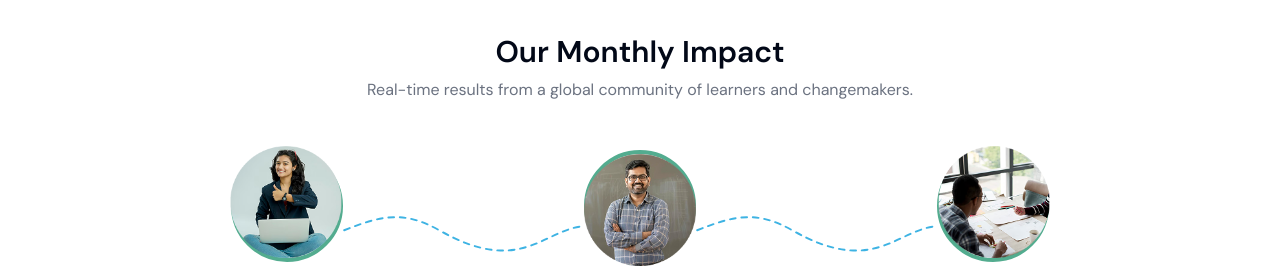
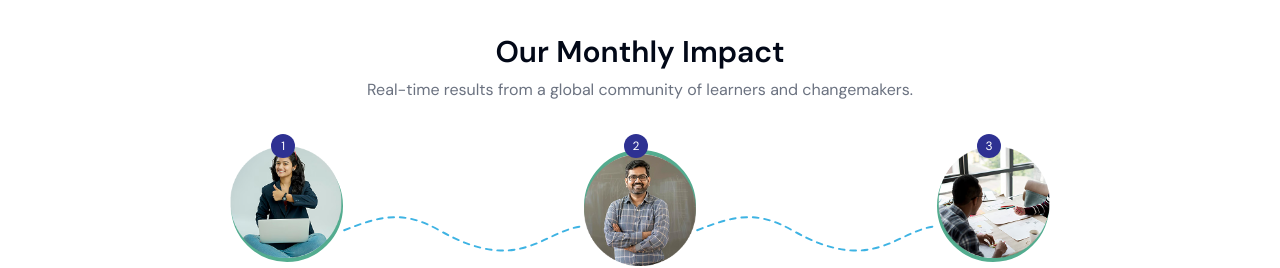
Before and after one commit to gmhridu/green-uni-mind, a React (Vite) app: page / in a window 1280 px wide. Shown: the part 3540-3808 px from the top of the page. Built offline with nearby package versions, Linux system fonts and the light colour scheme.

Commit message:
implemented impact section

```diff
--- a/src/components/ImpactSection.tsx
+++ b/src/components/ImpactSection.tsx
@@ -15,6 +15,13 @@ const ImpactStat = ({
 }: ImpactStatProps) => (
   <div className="flex flex-col items-center">
     <div className="size-28 relative">
+      <div
+        className="absolute bg-[#2E3192] rounded-full left-[2.5rem] -top-[1rem]
+      w-6 h-6 z-20 flex items-center justify-center"
+      >
+        <p className="text-xs text-white">{id}</p>
+      </div>
+
       <div className="absolute inset-0 rounded-[95.933px] border-4 border-[#53AC8F] flex items-center justify-center" />
       <img src={imageUrl} alt={label} className={imageClassName} />
     </div>
@@ -30,6 +37,7 @@ const DashedConnector = () => (
     height="36"
     viewBox="0 0 241 36"
     fill="none"
+    className="hidden md:block "
   >
     <path
       d="M1.164 14.2479C38.578 -0.621807 61.1547 -5.6243 96.138 14.2479C177.202 60.2959 200.226 14.2479 239.079 10.4105"
```
